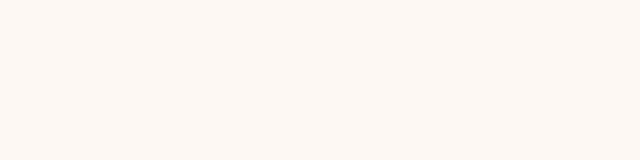
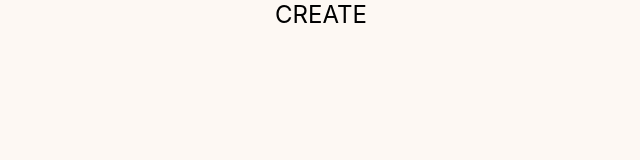
Before and after one commit to jprustv/desafio-fullstack, a React (Create React App) app in the folder frontend/: page /create in a window 1280 px wide. Shown: the top 160 px of the page, without its empty margins (319-959 px from the left). Built offline with nearby package versions, Linux system fonts and the light colour scheme; a web font is replaced by a local one.

Commit message:
Added the Create page just as a placeholder for now

```diff
--- a/frontend/src/components/Navigation/index.tsx
+++ b/frontend/src/components/Navigation/index.tsx
@@ -54,11 +54,12 @@ const Navigation: React.FC = () => {
               <img src={AddIcon} alt="" height={25} width={25} />
             </Icon>
           }
-          value="addbook"
+          value="create"
           component={Link}
-          to="/addbook"
+          to="/create"
         />
         <BottomNavigationAction
+          disabled
           className="action"
           label="Profile"
           icon={
--- /dev/null
+++ b/frontend/src/pages/Create/index.tsx
@@ -0,0 +1,9 @@
+import React from 'react';
+
+import './styles.css';
+
+const Create: React.FC = () => {
+  return <div className="create">CREATE</div>;
+};
+
+export default Create;
--- a/frontend/src/routes.tsx
+++ b/frontend/src/routes.tsx
@@ -1,6 +1,7 @@
 import React from 'react';
 import { BrowserRouter, Route, Switch } from 'react-router-dom';
 import Navigation from './components/Navigation';
+import Create from './pages/Create';
 import Detail from './pages/Detail';
 import Home from './pages/Home';
 import Search from './pages/Search';
@@ -12,6 +13,7 @@ function Routes() {
         <Route path="/" exact component={Home} />
         <Route path="/search" component={Search} />
         <Route path="/detail" component={Detail} />
+        <Route path="/create" component={Create} />
       </Switch>
       <Navigation />
     </BrowserRouter>
```
Also changed, not shown: frontend/src/pages/Create/styles.css (added).
